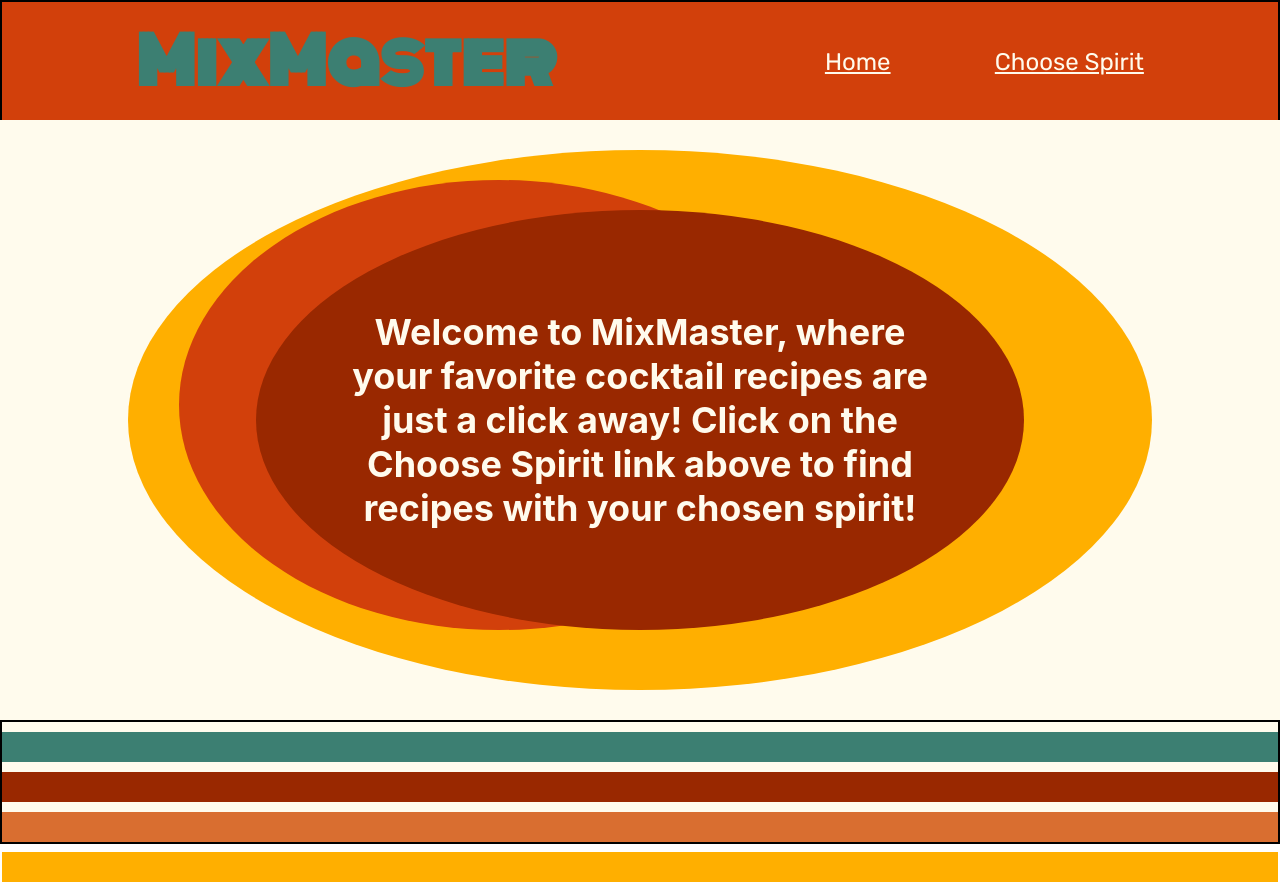
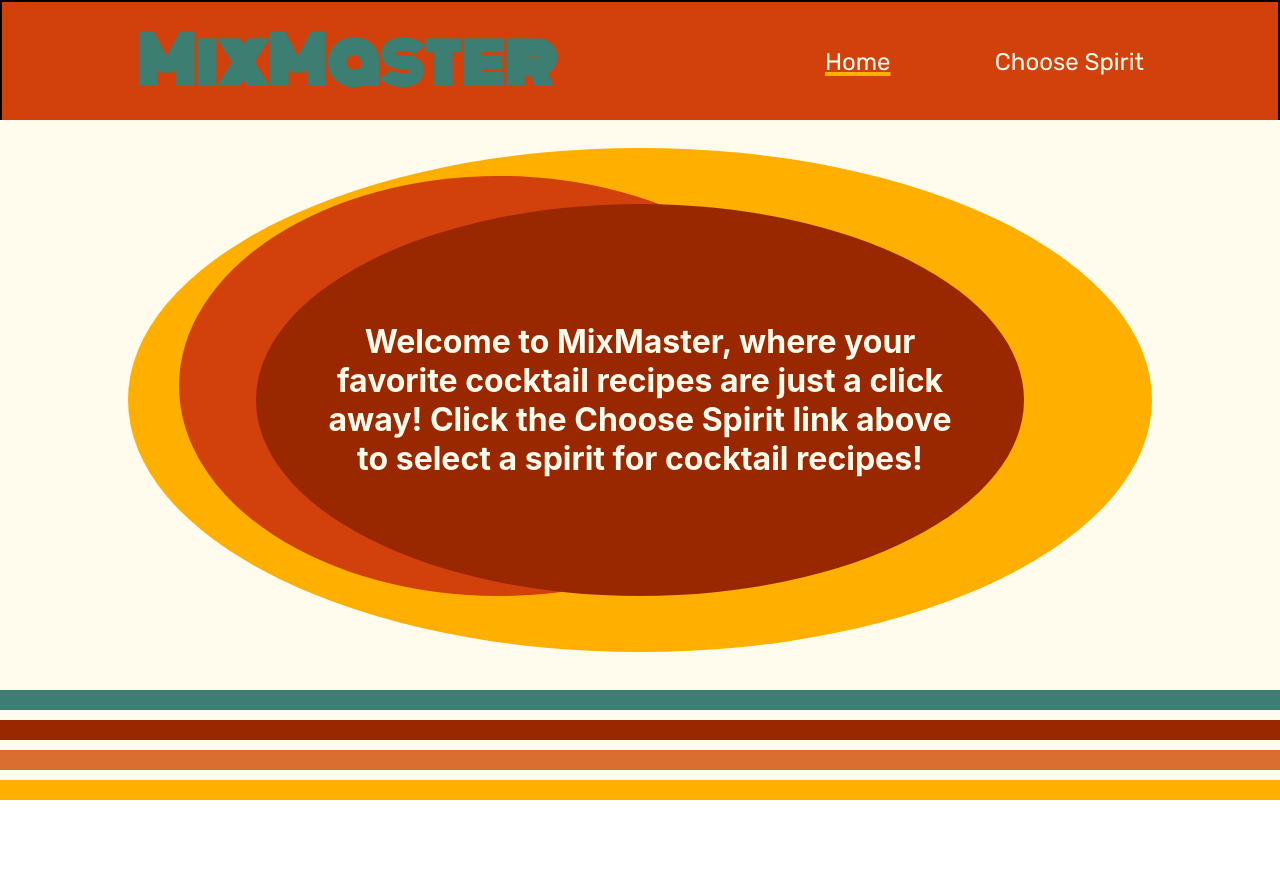
Before and after one commit to ganuza/MixMaster, a React (Create React App) app: page / in a window 1280 px wide. After the commit the page ends 800 px from the top, so only its background shows below. Built offline with nearby package versions, Linux system fonts and the light colour scheme.

Commit message:
Add styling

```diff
--- a/src/components/CocktailCard/CocktailCard.css
+++ b/src/components/CocktailCard/CocktailCard.css
@@ -1,7 +1,12 @@
+.coctails-selection-box {
+  height: 80%;
+}
+
 .cocktail-cards {
-  height: 510px;
+  height: 100%;
   width: 400px;
   overflow: auto;
+  margin-left: 5%;
 }
 
 .cocktail-cards::-webkit-scrollbar {
@@ -20,6 +25,7 @@
   flex-direction: column;
   justify-content: center;
 }
+
 .cocktail-info {
   display: flex;
   align-items: center;
--- a/src/components/CocktailCard/CocktailCard.js
+++ b/src/components/CocktailCard/CocktailCard.js
@@ -11,7 +11,7 @@ const CocktailCard = ({ cocktail }) => {
   useEffect(() => {
     if (expanded) {
       getRecipe(cocktail.idDrink)
-        .then(data => setRecipe(data.drinks[0])) // Extract the recipe data
+        .then(data => setRecipe(data.drinks[0]))
         .catch(error => setRecipeFetchError(error.message));
     }
   }, [expanded, cocktail.idDrink])
--- a/src/components/CocktailsContainer/CocktailsContainer.css
+++ b/src/components/CocktailsContainer/CocktailsContainer.css
@@ -1,9 +1,9 @@
 .cocktails-oval-container {
-  border: 2px solid blue;
+  /* border: 2px solid blue; */
   background-color: #FFFBED;
   position: relative;
-  width: 100%;
-  height: 600px;
+  /* width: 100%; */
+  /* height: 600px; */
 }
 
 .cocktails-oval {
@@ -21,7 +21,6 @@
   background-color: #992800;
   width: 60%;
   height: 70%;
-
 }
 
 .cocktails-overlap-2 {
@@ -51,8 +50,3 @@
   align-items: center;
   justify-content: center;
 }
-
-.selection-box-text {
-  color: #FFFBED;
-  font-size: 36px;
-}
--- a/src/components/Footer/Footer.css
+++ b/src/components/Footer/Footer.css
@@ -1,8 +1,11 @@
 .footer {
   grid-area: footer;
-  border: 2px solid black;
+  display: flex;
+  flex-direction: column;
+  justify-content: end;
+  /* border: 2px solid black; */
   background-color: #FFFBED;
-  height: 100%;
+  /* height: 100%; */
 
 }
 
@@ -10,8 +13,8 @@
 .red-stripe,
 .orange-stripe,
 .yellow-stripe {
-  height: 30px;
-  margin-top: 10px;
+  height: 20%;
+  margin-top: 0.75%;
 }
 
 .teal-stripe {
--- a/src/components/Form/Form.css
+++ b/src/components/Form/Form.css
@@ -6,8 +6,9 @@ form {
   border: none;
   background-color: #FFFBED;
   color: #3C7F72;
-  font-size: 2rem;
+  font-size: 1.5rem;
   border-radius: 30px;
   text-align: center;
-  width: 90%;
+  width: 100%;
+  /* margin-right: 10px; */
 }
--- a/src/components/Header/Header.css
+++ b/src/components/Header/Header.css
@@ -20,6 +20,11 @@ h1 {
   font-family: rubik;
   font-size: 1.5rem;
   color: #FFFBED;
+  text-decoration: none;
+}
+.active {
+  text-decoration: underline #FFAF00;
+  text-decoration-thickness: 4px;
 }
 
 .header-links-container {
--- a/src/components/Welcome/Welcome.css
+++ b/src/components/Welcome/Welcome.css
@@ -7,7 +7,7 @@
   background-color: #FFFBED;
   position: relative;
   width: 100%;
-  height: 600px;
+  /* height: 600px; */
 }
 
 .oval {
@@ -44,8 +44,8 @@
 
 .selection-box {
   position: absolute;
-  width: 600px;
-  height: 400px;
+  /* width: 600px;
+  height: 400px; */
   /* border: 2px solid #333; */
   top: 50%;
   left: 50%;
@@ -57,5 +57,5 @@
 
 .selection-box-text {
   color: #FFFBED;
-  font-size: 36px;
+  font-size: 2rem;
 }
--- a/src/components/Welcome/Welcome.js
+++ b/src/components/Welcome/Welcome.js
@@ -9,7 +9,7 @@ const Welcome = () => {
     <div className="oval overlap-2"></div>
     <div className="oval overlap-1"></div>
     <div className="selection-box">
-      <h2 className='selection-box-text'>Welcome to MixMaster, where your favorite cocktail recipes are just a click away! Click on the Choose Spirit link above to find recipes with your chosen spirit!</h2>
+      <h2 className='selection-box-text'>Welcome to MixMaster, where your favorite cocktail recipes are just a click away! Click the Choose Spirit link above to select a spirit for cocktail recipes!</h2>
     </div>
   </div>
   )
```
